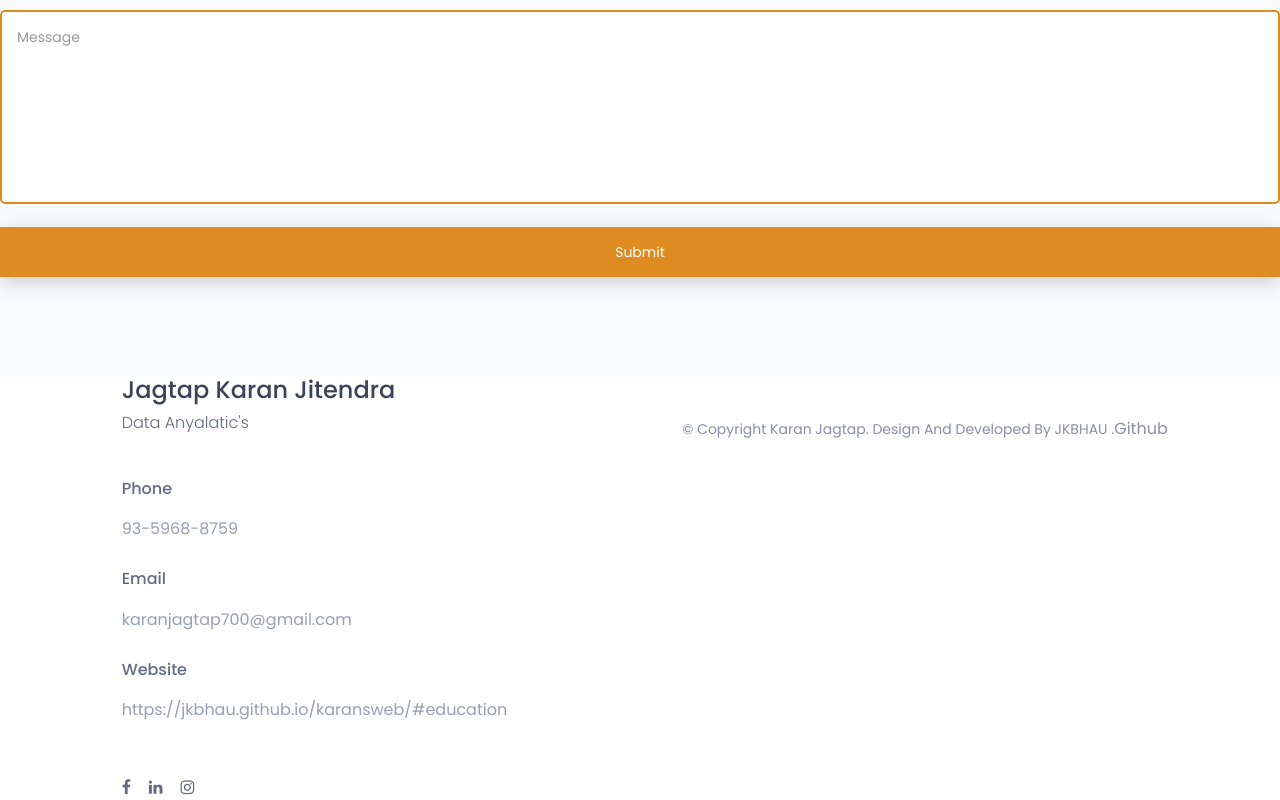
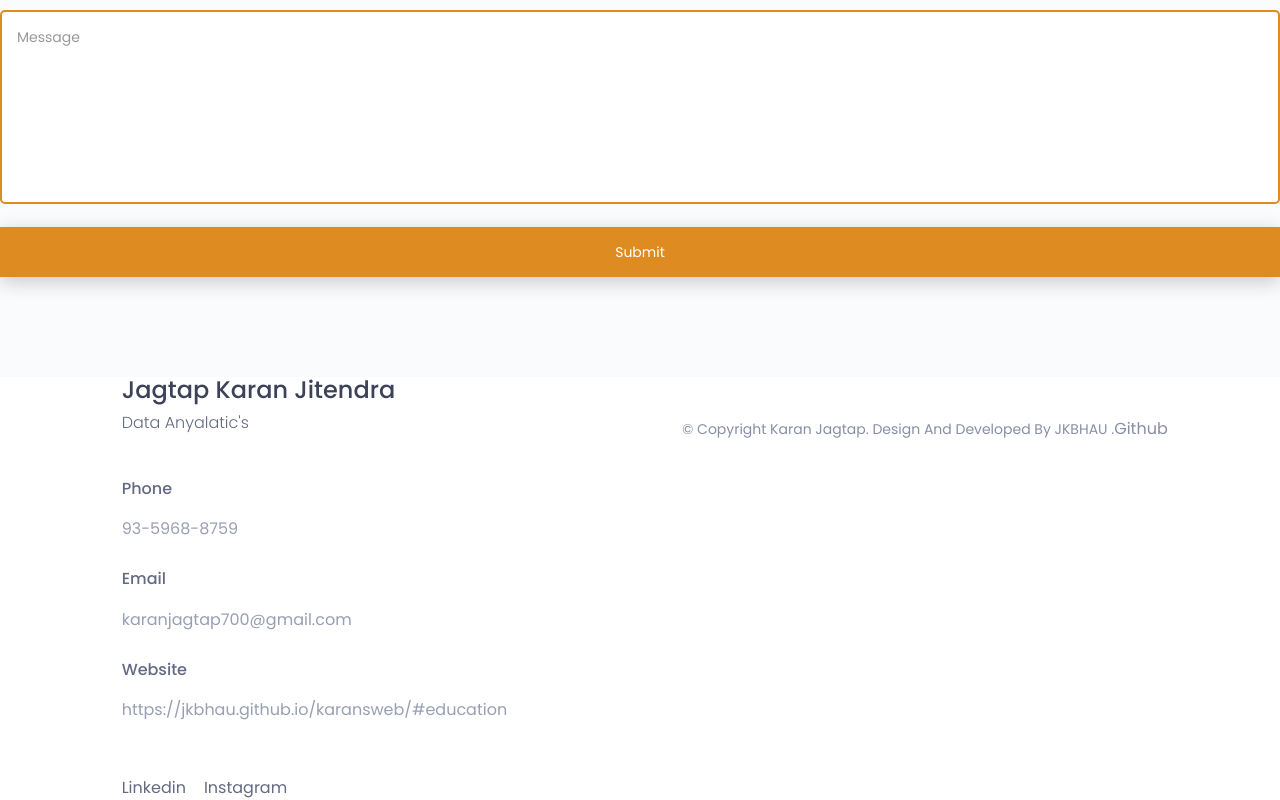
Before and after one commit to JKBHAU/karansweb, a plain HTML site: page index.html in a window 1280 px wide. Shown: the part 5741-6541 px from the top of the page. Drawn offline with nearby package versions, Linux system fonts and the light colour scheme; files whose address does not match are found by name.

Commit message:
Update index.html

```diff
--- a/index.html
+++ b/index.html
@@ -673,9 +673,9 @@
 								</div><!--/.contact-adress-->
 								<div class="hm-foot-icon">
 									<ul>
-										<li><a href="#"><i class="fa fa-facebook"></i></a></li><!--/li-->
-										<li><a href="https://www.linkedin.com/in/karan-jagtap-18707433a"><i class="fa fa-linkedin"></i></a></li><!--/li-->
-										<li><a href="https://www.instagram.com/karan_jagtap_87/"><i class="fa fa-instagram"></i></a></li><!--/li-->
+
+										<li><a href="https://www.linkedin.com/in/karan-jagtap-18707433a">Linkedin</a></li><!--/li-->
+										<li><a href="https://www.instagram.com/karan_jagtap_87/">Instagram</a></li><!--/li-->
 									</ul><!--/ul-->
 								</div><!--/.hm-foot-icon-->
 							</div><!--/.single-contact-box-->
```
